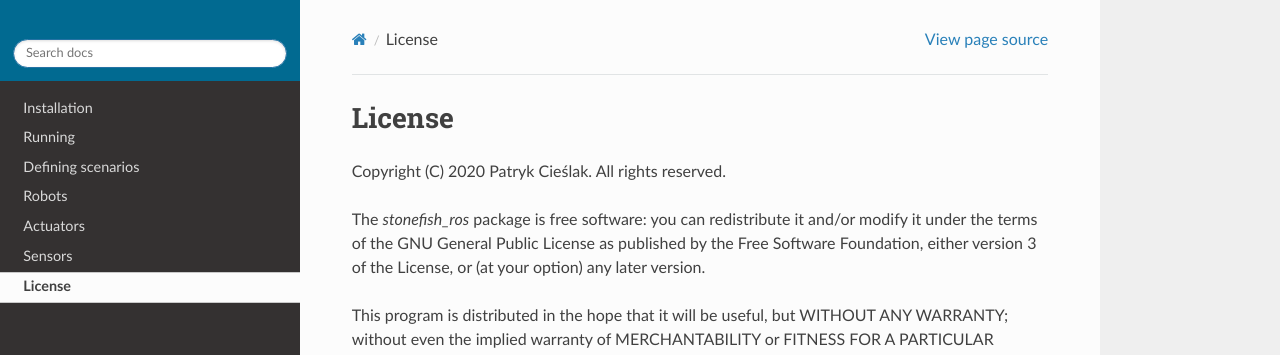
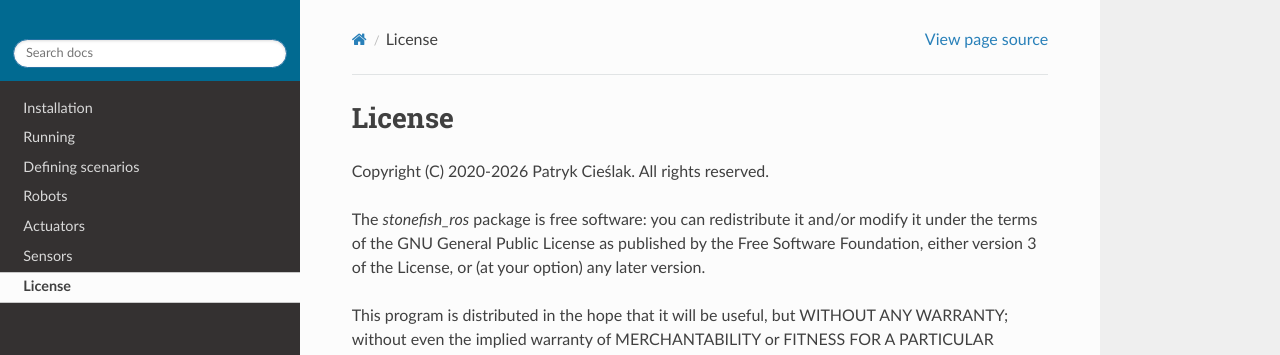
Before and after one commit to patrykcieslak/stonefish_ros, a Sphinx documentation site: the page built from docs/license.rst, in a window 1280 px wide. Shown: the top 355 px of the page. Built offline with Sphinx 7.4.7 and the Read the Docs theme 3.1.0, drawn with Linux system fonts in a browser that asks for light colours; formulas are drawn with MathJax 3; pages that are not in the unit, such as notebooks, are missing from menus.

Commit message:
Some doc updates.

```diff
--- a/docs/install.rst
+++ b/docs/install.rst
@@ -16,8 +16,6 @@ The following dependencies have to be installed prior to building the package:
 
 * `Stonefish <https://github.com/patrykcieslak/stonefish>`_ (C++ library)
 
-* `cola2_msgs <https://bitbucket.org/iquarobotics/cola2_msgs>`_ (ROS package)
-
 Building
 ========
 
--- a/docs/license.rst
+++ b/docs/license.rst
@@ -2,7 +2,7 @@
 License
 =======
 
-Copyright (C) 2020 Patryk Cieślak. All rights reserved.
+Copyright (C) 2020-2026 Patryk Cieślak. All rights reserved.
 
 The *stonefish_ros* package is free software: you can redistribute it and/or modify it under the terms of the GNU General Public License as published by the Free Software Foundation, either version 3 of the License, or (at your option) any later version.
 
```
